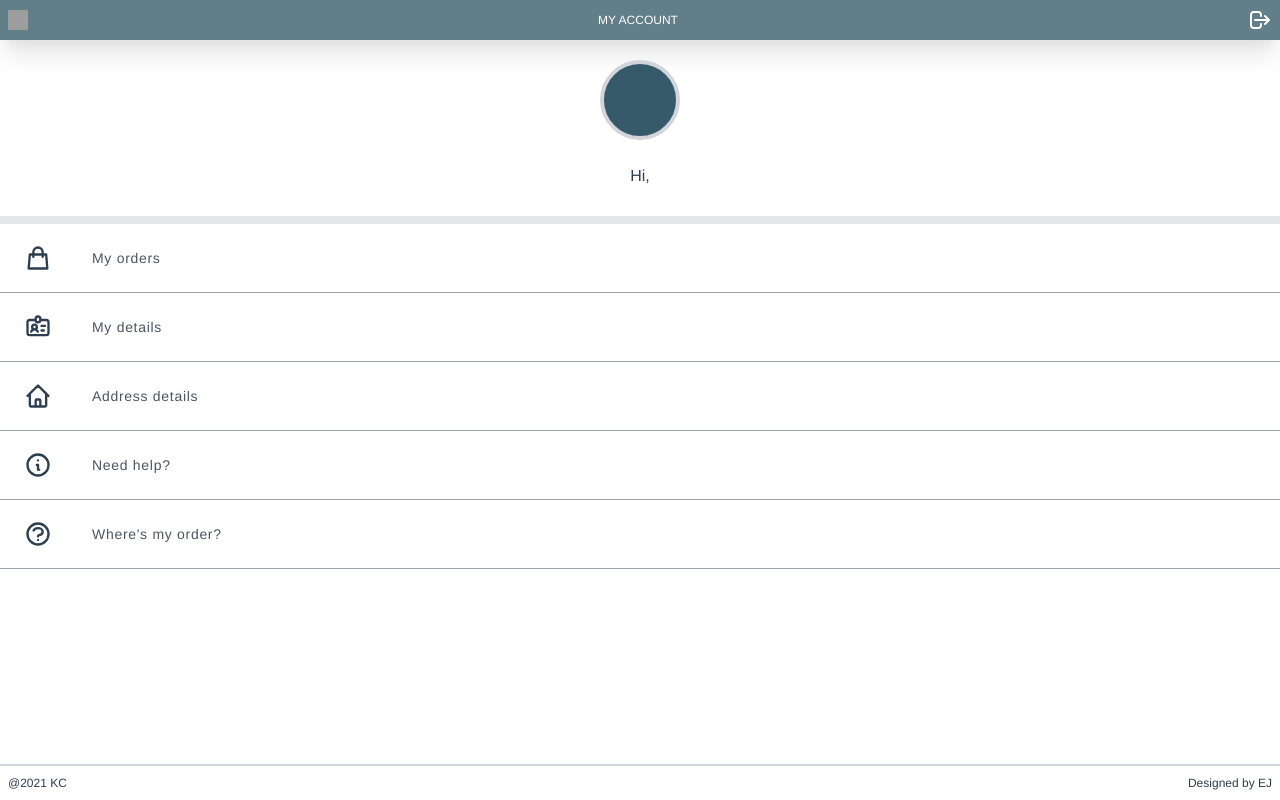
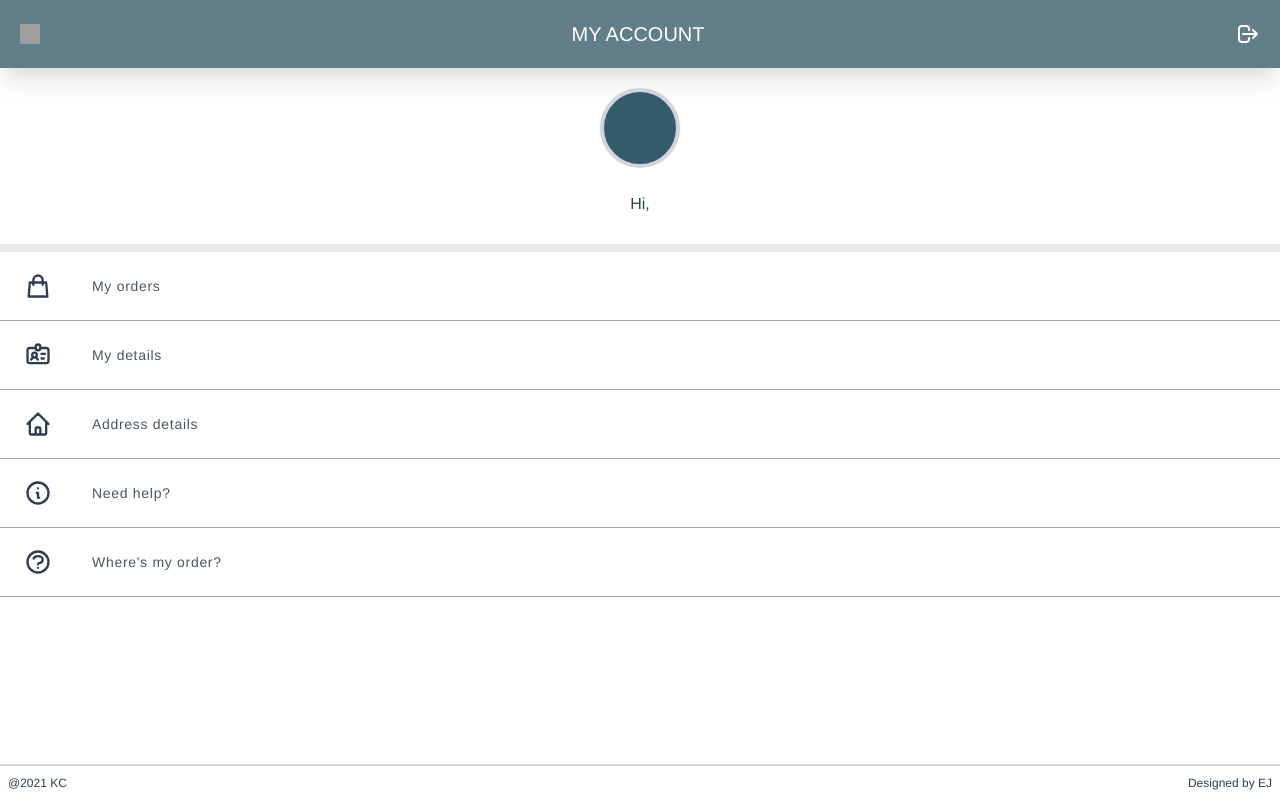
Before and after one commit to ejmvy/kathryn-refactor, a Vue app: page /userprofile in a window 1280 px wide. Built offline with nearby package versions, Linux system fonts and the light colour scheme; grey boxes are pictures that could not be loaded.

Commit message:
mobiles styles for user profile

```diff
--- a/src/components/UserProfilePage/UserProfile.vue
+++ b/src/components/UserProfilePage/UserProfile.vue
@@ -2,12 +2,12 @@
   <div class="mainSection h-screen">
     <div class="w-screen h-full">
       <div
-        class="bg-green-light w-full flex items-center justify-between p-2 shadow-xl"
+        class="bg-green-light w-full flex items-center justify-between p-2 md:p-5 shadow-xl"
       >
         <router-link to="/">
           <img class="w-5 h-5" src="https://i.ibb.co/jgk6zTW/house.png" />
         </router-link>
-        <h5 class="text-white uppercase text-xs">My Account</h5>
+        <h5 class="text-white uppercase text-xs md:text-xl">My Account</h5>
         <svg
           @click="logoutUser"
           xmlns="http://www.w3.org/2000/svg"
@@ -94,7 +94,7 @@ export default {
       this.hideMenu = false;
     },
   },
-  created() {
+  mounted() {
     this.userDetails = this.$store.getters["getUserDetails"];
   },
   components: {
```
